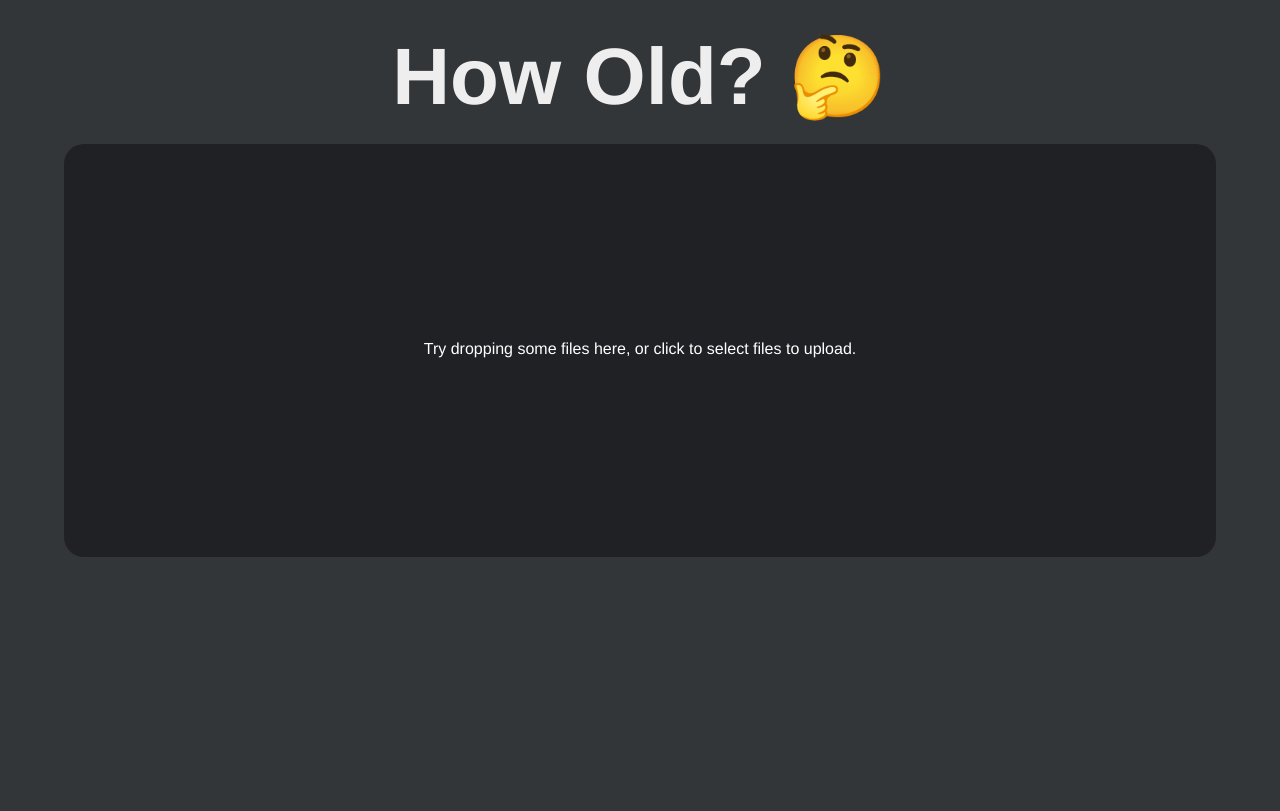
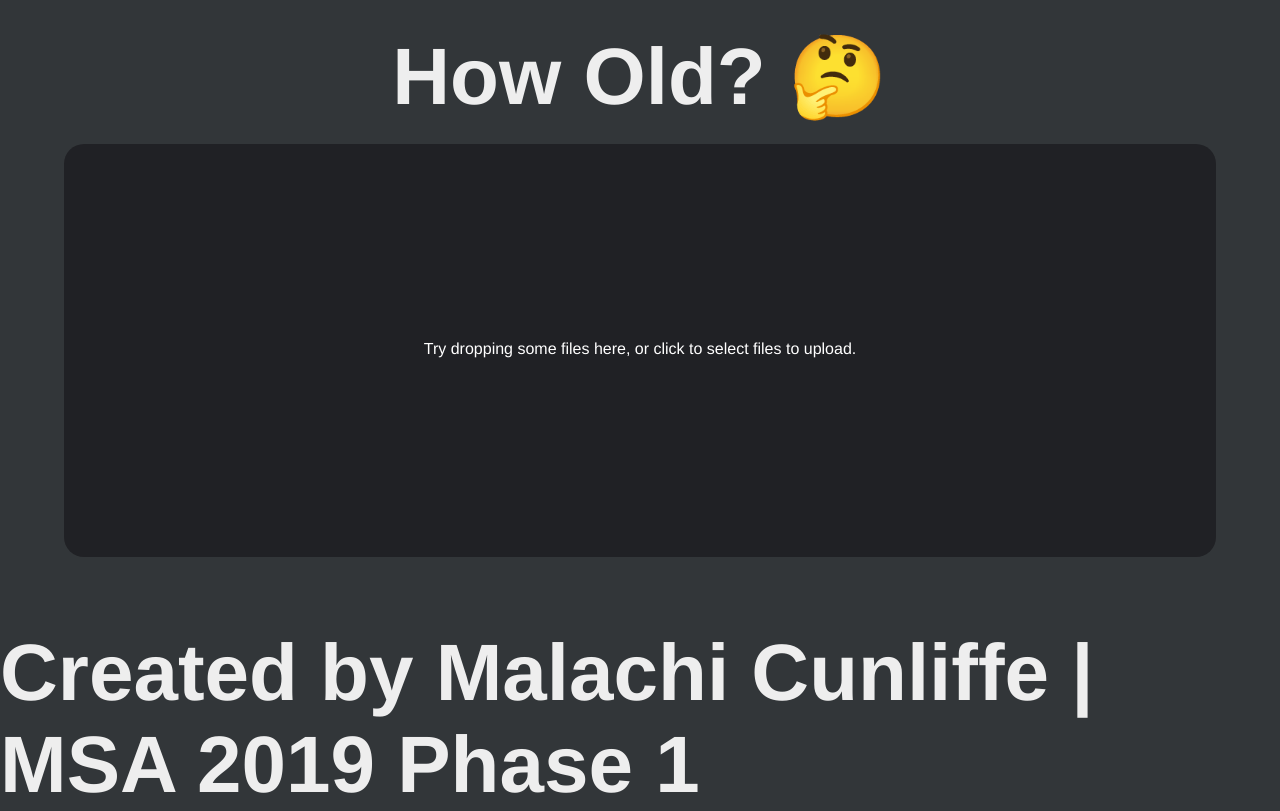
Before and after one commit to MalachiCunliffe/how_old, a React (Create React App) app: page / in a window 1280 px wide. Built offline with nearby package versions, Linux system fonts and the light colour scheme; the HTML template or start-up script is replaced by a standard one.

Commit message:
Added footer in code

```diff
--- a/src/App.tsx
+++ b/src/App.tsx
@@ -2,6 +2,7 @@ import * as React from 'react';
 import DropArea from './components/DropArea/DropArea'
 import Header from './components/Header/Header'
 import Result from './components/Result/Result'
+import Footer from './components/Footer/Footer'
 
 interface IState {
   result:string
@@ -27,7 +28,9 @@ class App extends React.Component<{},IState>{
           <Header />
           <DropArea setResults={this.resultstate} />
           <Result result={this.state.result} filelength={this.state.filelength} />
+          <Footer />
         </div>
+
       );
     }
 }
--- /dev/null
+++ b/src/components/Footer/Footer.css
@@ -0,0 +1,17 @@
+.footer {
+    color: white;
+    display: flex;
+    justify-content: center;
+    padding-top: 30px;
+  }
+.image {
+    padding-left: 15px;
+    max-height: 100%;
+    max-width: 100%;
+}
+.footerText{
+  font-size: 80px;
+  margin: auto 0;
+  font-weight: bold;
+  color: #eeeeee;
+}
--- /dev/null
+++ b/src/components/Footer/Footer.tsx
@@ -0,0 +1,10 @@
+import * as React from 'react'
+import './Footer.css'
+
+export default function Footer() {
+    return (
+        <div className="footer">
+            <p className='footerText'>Created by Malachi Cunliffe | MSA 2019 Phase 1</p>
+        </div>
+    )
+}
```
